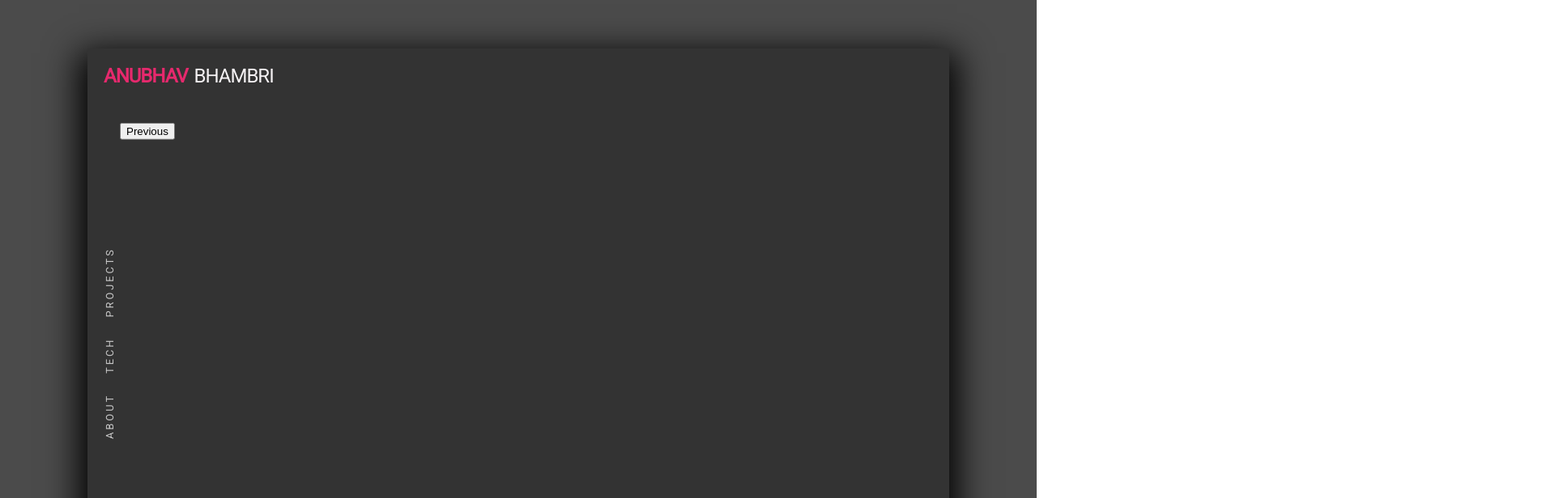
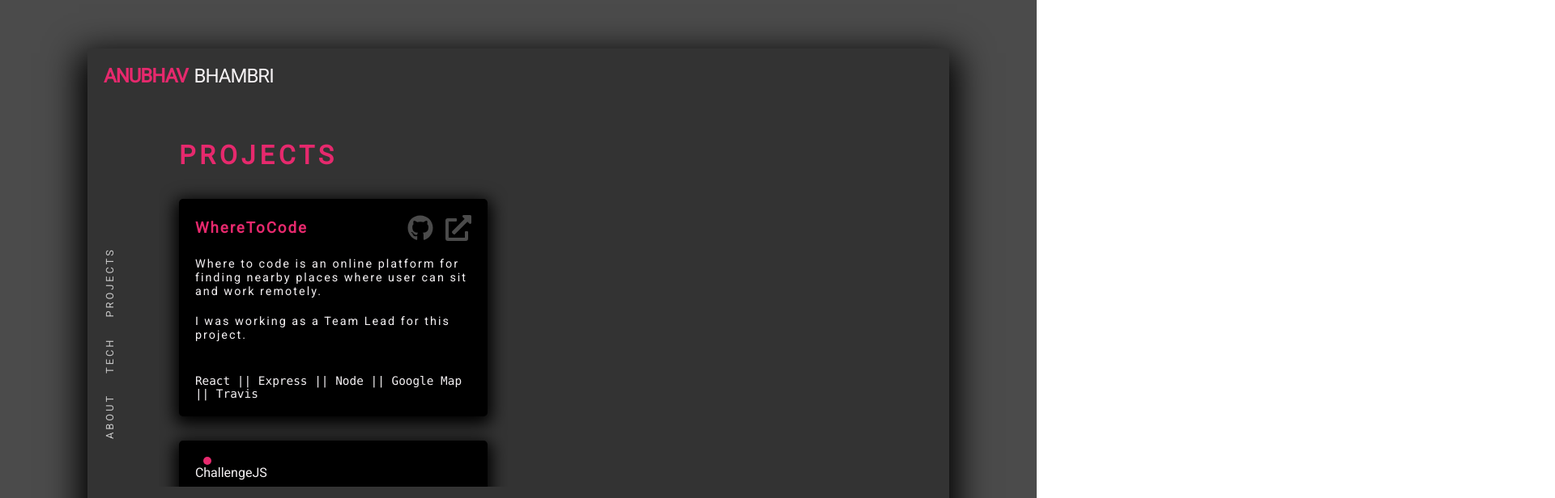
Before and after one commit to Anubhav311/dark-site, a Next.js app: page /projects in a window 1280 px wide. Shown: the top 616 px of the page at 81% size, 1920 px wide, since content can reach past the window. Built offline with nearby package versions, Linux system fonts and the light colour scheme; a small style sheet from the web is missing.

Commit message:
changed design of list items on project page

```diff
--- a/pages/projects.js
+++ b/pages/projects.js
@@ -17,7 +17,7 @@ const Projects = () => (
     <Layout>
 
         <div className="projects-container">
-        <Slider {...settings}>
+        {/* <Slider {...settings}>
             <div>
                 <h3>1</h3>
             </div>
@@ -36,18 +36,24 @@ const Projects = () => (
             <div>
                 <h3>6</h3>
             </div>
-        </Slider>
-            {/* <div className="projects-inner-container">
+        </Slider> */}
+            <div className="projects-inner-container">
                 <h1>PROJECTS</h1>
                 <div className="projects-view">
                     <div className="projects-list">
                         <div className="project-list-item">
-                            <div className="dot"></div>
-                            <p>Wheretocode</p>
-                            <div className="bar-icon">
-                                <FontAwesomeIcon style={{color: "#4B4B4B"}} icon={github} size="2x"/>
-                                <FontAwesomeIcon style={{color: "#4B4B4B", marginLeft: "15px"}} icon={link} size="2x"/>
+                        <div className="project-card-divider">
+                            <div className="project-card-header">
+                                <h3>WhereToCode</h3>
+                                <div className="project-links">
+                                    <FontAwesomeIcon style={{color: "#4B4B4B"}} className="icon" icon={github} size="2x"/>
+                                    <FontAwesomeIcon style={{color: "#4B4B4B", marginLeft: "15px"}} icon={link} size="2x"/>
+                                </div>
                             </div>
+                            <p className="project-description" style={{marginBottom: "20px"}}>Where to code is an online platform for finding nearby places where user can sit and work remotely.</p>
+                            <p className="project-description" style={{marginBottom: "40px"}}>I was working as a Team Lead for this project.</p>
+                        </div>
+                        <p className="project-tech">React || Express || Node || Google Map || Travis</p>
                         </div>
                         <div className="project-list-item">
                             <div className="dot"></div>
@@ -106,7 +112,7 @@ const Projects = () => (
                             </div>
                         </div>
                     </div>
-                    <div className="project">
+                    {/* <div className="project">
                         <div className="project-card-divider">
                             <div className="project-links">
                                 <FontAwesomeIcon style={{color: "#4B4B4B"}} className="icon" icon={github} size="2x"/>
@@ -117,9 +123,9 @@ const Projects = () => (
                             <p className="project-description">I was working as a Team Lead for this project.</p>
                         </div>
                         <p className="project-tech">React || Express || Node || Google Map || Travis</p>
-                    </div>
+                    </div> */}
                 </div>
-            </div> */}
+            </div>
             {/* <div className="project-img-container">
                 <img className="project-img" src="../static/challengejs.png" alt="javascript"/>
             </div> */}
@@ -157,7 +163,9 @@ const Projects = () => (
                 }
             }
             h3 {
-                color: red;
+                letter-spacing: 2px;
+                color: #E6296D;
+                margin: 0px;
             }
             .projects-view {
                 width: 100%;
@@ -166,7 +174,7 @@ const Projects = () => (
                 justify-content: space-between;
             }
             .projects-list {
-                width: 35%;
+                width: 50%;
                 height: 100%;
                 overflow-y: scroll;
                 padding: 25px;
@@ -181,6 +189,13 @@ const Projects = () => (
             .projects-list::-webkit-scrollbar {
                 width: 5px;
                 border-radius: 5px;
+            }
+
+            .project-card-header {
+                display: flex;
+                justify-content: space-between;
+                align-items: center;
+                margin-bottom: 20px;
             }
 
             // Track
@@ -201,13 +216,13 @@ const Projects = () => (
 
             .project-list-item {
                 width: 100%;
-                height: 60px;
+                height: auto;
                 box-sizing: border-box;
                 background-color: black;
                 margin-bottom: 30px;
-                padding: 10px;
-                display: flex;
-                align-items: center;
+                padding: 20px;
+                // display: flex;
+                // align-items: center;
                 border-radius: 5px;
                 box-shadow: 0px 5px 20px 5px;
             }
@@ -228,8 +243,8 @@ const Projects = () => (
             }
             .project {
                 width: 50%;
-                background-color: black;
-                box-shadow: 0px 15px 40px 10px;
+                background-color: #333333;
+                box-shadow: 0px 10px 40px 5px;
                 border-radius: 5px;
                 padding: 20px;
                 box-sizing: border-box;
```
